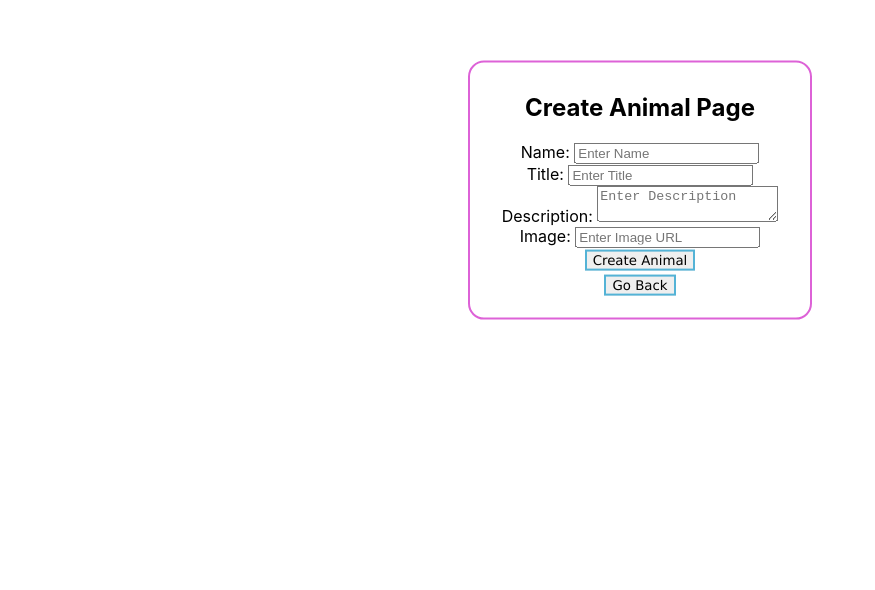
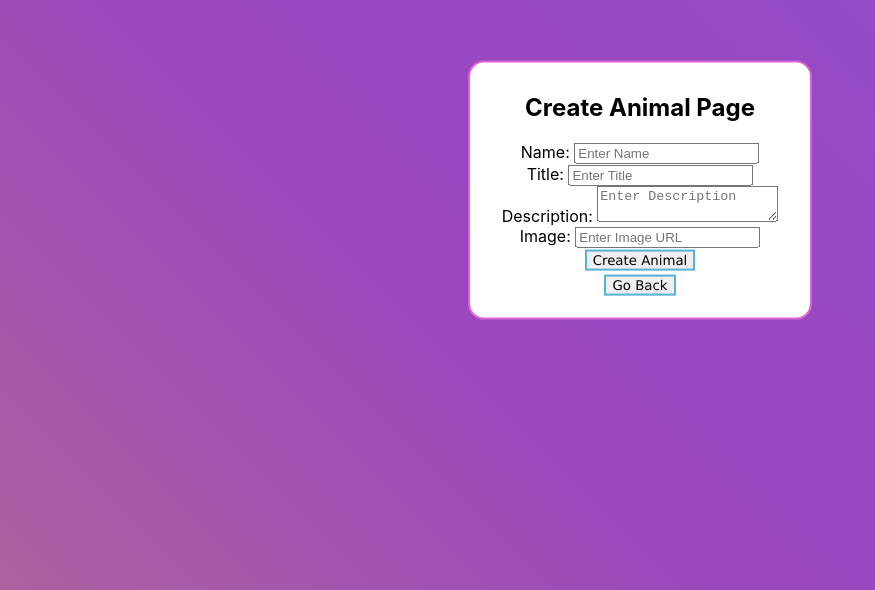
Before and after one commit to ska09634/4300FinalProject, a React (Create React App) app in the folder final-project/: page /create-animal in a window 1280 px wide. Shown: the part 210-800 px from the top of the page, without its empty margins (0-875 px from the left). Built offline with nearby package versions, Linux system fonts and the light colour scheme; no server answers; the HTML template or start-up script is replaced by a standard one.

Commit message:
added bg to Create page

```diff
--- a/final-project/src/components/Create.js
+++ b/final-project/src/components/Create.js
@@ -39,6 +39,7 @@ function Create() {
     }
 
     return (
+        <div className='bg'>
         <div className="create-container">
             <h2>Create Animal Page</h2>
             <form onSubmit={handleSubmit}>
@@ -71,6 +72,7 @@ function Create() {
                 </Link>
             </div>
         </div>
+        </div>
     )
 }
 
```
